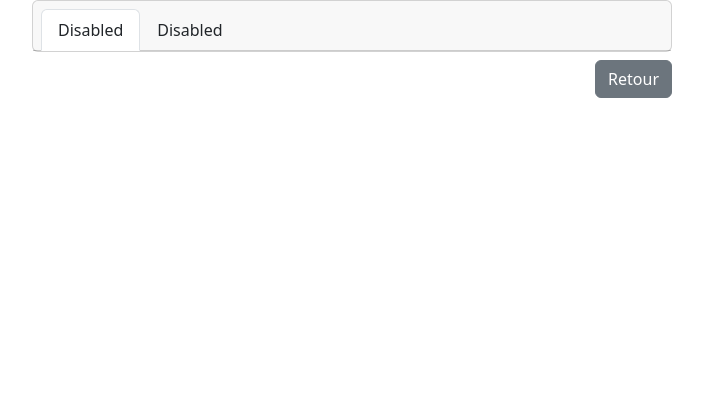
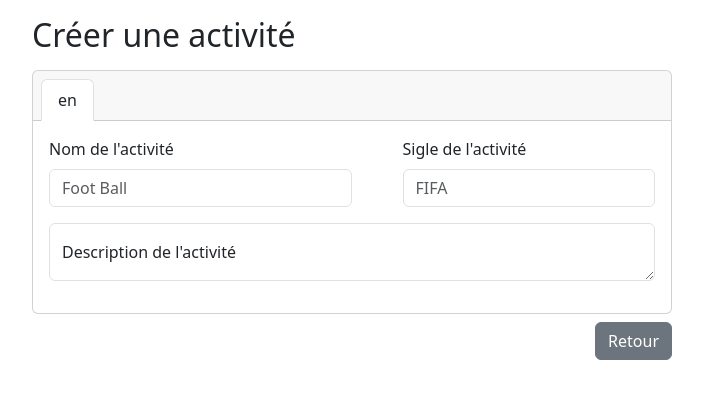
Before and after one commit to ETIENNE-CLR/Multi-Langue-Slim, a PHP site: template src/views/createActivities.php in a window 1280 px wide. Shown: the top 399 px of the page, without its empty margins (288-991 px from the left). Run offline with PHP 8.4, Linux system fonts and the light colour scheme; the template is opened without the code that fills it: most values are stand-ins (such as "Sample title", 1, 10 or a date in 2020).

Commit message:
maj (view ajouter activité + update des personnes)

```diff
--- a/src/controllers/LanguageController.php
+++ b/src/controllers/LanguageController.php
@@ -3,6 +3,7 @@
 namespace Controllers;
 
 use Exception;
+use Models\PDOSingleton;
 use PDO;
 
 class LanguageController
@@ -43,6 +44,7 @@ class LanguageController
     /**
      * Fonction pour récupérer les langues disponibles
      * @return array les langues disponibles
+     * - Exemple de retour : `['en' => 'en_US', 'fr' => 'fr_FR']`
      */
     private static function LANGUAGES(): array
     {
@@ -74,6 +76,7 @@ class LanguageController
     /**
      * Fonction pour récupérer les langues en texte disponibles
      * @return array les langues en texte disponibles
+     * - Exemple de retour : `['en' => 'English', 'fr' => 'Français']`
      */
     public static function LANGUAGES_TEXT(): array
     {
--- a/src/models/Activites.php
+++ b/src/models/Activites.php
@@ -3,7 +3,7 @@
 namespace Models;
 
 use Controllers\LanguageController;
-use Controllers\PDOSingleton;
+use Models\PDOSingleton;
 use Interfaces\ICRUD;
 use DateTime;
 use Exception;
--- a/src/models/Localite.php
+++ b/src/models/Localite.php
@@ -2,7 +2,7 @@
 
 namespace Models;
 
-use Controllers\PDOSingleton;
+use Models\PDOSingleton;
 use Interfaces\ICRUD;
 use Models\Activites;
 use Exception;
--- a/src/controllers/PDOSingleton.php
+++ b/src/models/PDOSingleton.php
@@ -1,6 +1,6 @@
 <?php
 
-namespace Controllers;
+namespace Models;
 
 use PDO;
 use PDOException;
--- a/src/models/Pratiquer.php
+++ b/src/models/Pratiquer.php
@@ -2,7 +2,7 @@
 
 namespace Models;
 
-use Controllers\PDOSingleton;
+use Models\PDOSingleton;
 use Interfaces\ICRUD;
 use DateTime;
 use Exception;
--- a/src/views/create.php
+++ b/src/views/create.php
@@ -4,10 +4,10 @@ use Controllers\HTMLGenerator;
 
 $modifyPage = (isset($aPersonne) && array_count_values($aPersonne) > 0);
 ?>
-<form action="/create" method="post">
+<form action="/<?= ($update ? 'update/'. $aPersonne['id'] : 'create') ?>" method="post">
     <div class="container col-md-7 mx-auto mt-3">
         <h2 class="mb-5">
-            <?= _("Ajouter une personne") ?>
+            <?= _(($update ? 'Mettre à jour' : 'Créer') . " une personne") ?>
             <i class="bi bi-person-fill-add"></i>
         </h2>
 
@@ -70,7 +70,7 @@ $modifyPage = (isset($aPersonne) && array_count_values($aPersonne) > 0);
                 <a href="/" class="btn btn-secondary"><?= _("Retour") ?></a>
             </div>
             <div class="mb-3 col-8">
-                <button type="submit" id="submitForm" class="btn btn-primary"><?= _("Ajouter") ?></button>
+                <button type="submit" id="submitForm" class="btn btn-primary"><?= _(($update ? 'Mettre à jour' : 'Créer')) ?></button>
             </div>
         </div>
     </div>
--- a/src/views/createActivities.php
+++ b/src/views/createActivities.php
@@ -1,23 +1,41 @@
 <div class="col-lg-6 col-md-8 mx-auto">
+    <h1 class="h2 my-3">Créer une activité</h1>
     <div class="card text-center" id="navigationContainer">
         <!-- Menu de navigation -->
         <div class="card-header">
             <ul class="nav nav-tabs card-header-tabs" id="menu-navbar">
-                <li class="nav-item">
-                    <a class="nav-link text-dark" href="#">Disabled</a>
-                </li>
-                <li class="nav-item">
-                    <a class="nav-link text-dark" href="#">Disabled</a>
-                </li>
+                <?php
+                foreach ($langages as $key => $value) {
+                    echo ('<li class="nav-item"><a class="nav-link text-dark" href="#">' . $value . '</a></li>');
+                }
+                ?>
             </ul>
         </div>
 
-        <!-- Francais -->
-        <div class="card-body" id="fr">
-            <h5 class="card-title">Special title treatment</h5>
-            <p class="card-text">With supporting text below as a natural lead-in to additional content.</p>
-            <a href="#" class="btn btn-primary">Go somewhere</a>
-        </div>
+        <!-- Les langues -->
+        <?php
+        foreach ($langages as $key => $value) {
+            $strHtml = '<div class="card-body" id="nav-' . strtolower($value) . '">
+                <div class="d-flex justify-content-between mb-3">
+                    <div class="col-6 d-flex flex-column align-items-start">
+                        <label for="activite-' . $key . '-nom" class="form-label">' . _("Nom de l'activité") . '</label>
+                        <input type="text" class="form-control" id="activite-' . $key . '-nom" minlength="60" placeholder="' . _("Foot Ball") . '">
+                    </div>
+                    <div class="col-5 d-flex flex-column align-items-start">
+                        <label for="activite-' . $key . '-sigle" class="form-label">' . _("Sigle de l'activité") . '</label>
+                        <input type="text" class="form-control" id="activite-' . $key . '-sigle" minlength="25" placeholder="'. _("FIFA").'">
+                    </div>
+                </div>
+                <div class="mb-3">
+                    <div class="form-floating">
+                        <textarea class="form-control" placeholder="" id="activite-' . $key . '-description"></textarea>
+                        <label for="activite-' . $key . '-description">' . _("Description de l'activité") . '</label>
+                    </div>
+                </div>
+            </div>';
+            echo $strHtml;
+        }
+        ?>
     </div>
 
     <div class="d-flex justify-content-end my-2">
--- a/src/views/read.php
+++ b/src/views/read.php
@@ -12,7 +12,7 @@ use Controllers\LanguageController;
             </button>
 
             <div class="collapse navbar-collapse justify-content-end gap-3" id="navbarNavAltMarkup">
-                <div class="navbar-nav d-flex align-items-center gap-2">
+                <div class="navbar-nav d-flex align-items-end gap-2">
                     <!-- Ajouter une personne -->
                     <a href="/create" class="btn btn-success nav-item">
                         <?= _("Ajouter une personne") ?>
```
Also changed, not shown: src/controllers/SiteController.php (+8 -2 lines), src/models/Personne.php (+15 -6 lines), readme.md, 9 other files.
